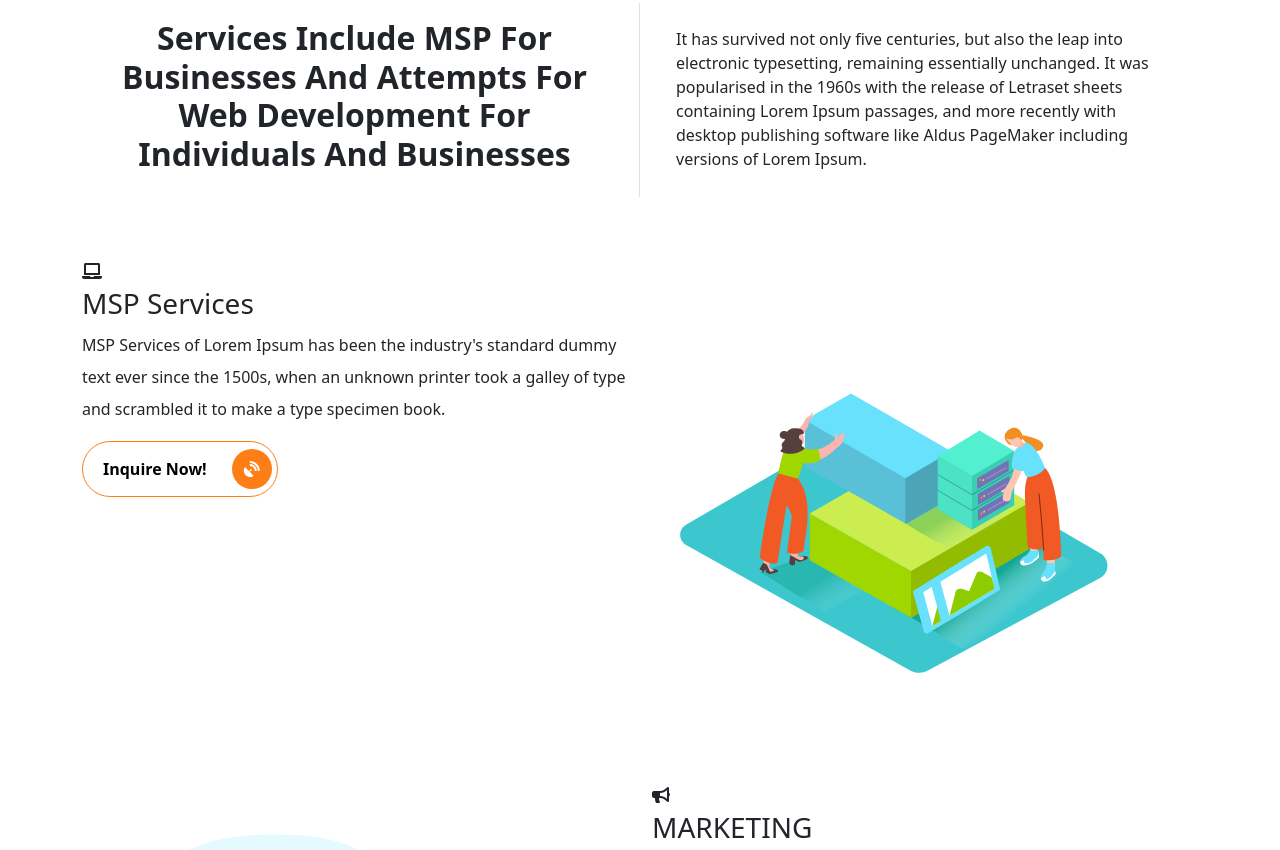
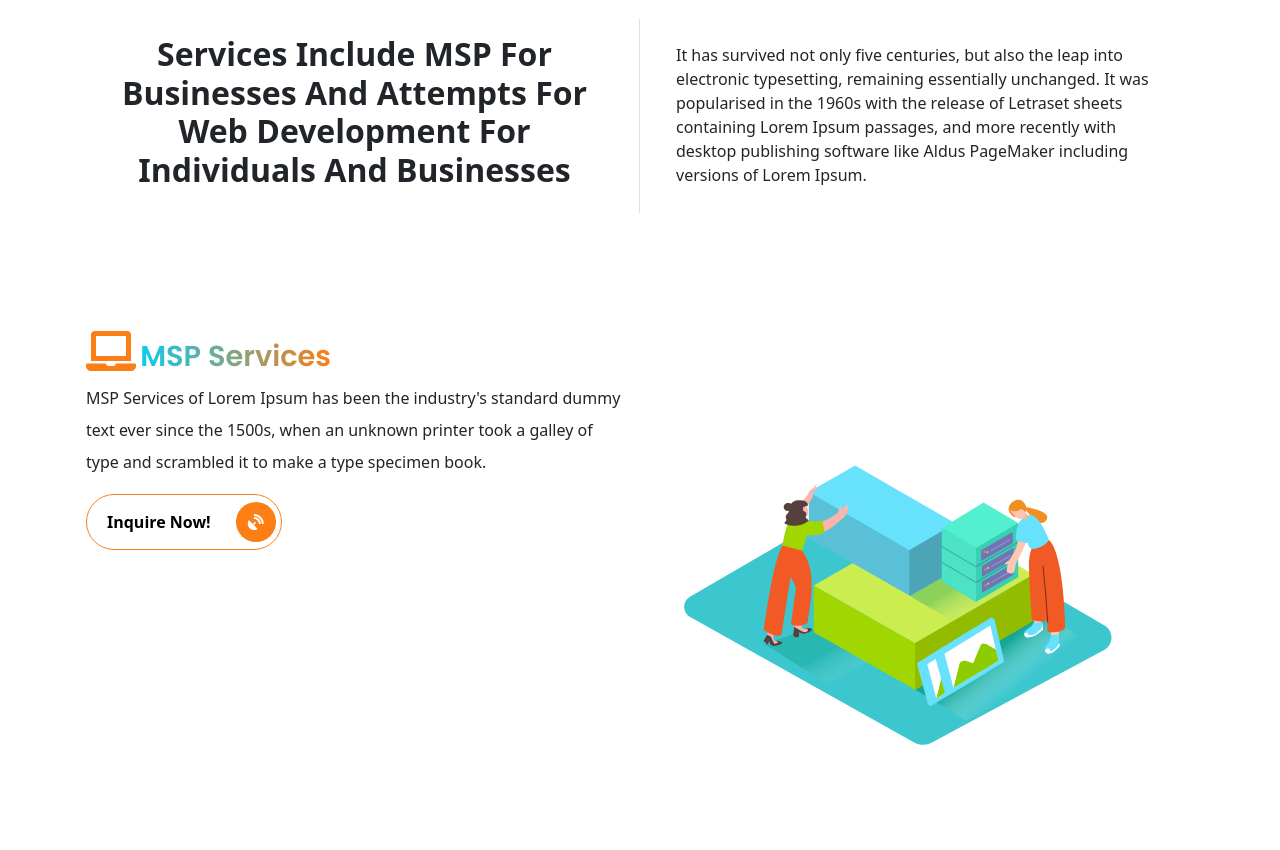
Before and after one commit to pjpatrick/_Learn-Bootstrap, a website: page index.html in a window 1280 px wide. Shown: the part 1397-2247 px from the top of the page. Drawn offline with Linux system fonts and the light colour scheme.

Commit message:
06272021v2

```diff
--- a/index.html
+++ b/index.html
@@ -128,7 +128,7 @@
       </section>
 
       <!--START SECTION 4 - THE SERVICES-->
-      <section id="services" class="our-services">
+      <section id="services" class="services">
         <div class="container">
         <div class= "row text-center">
           <h1 class="display-3 fw-bold">Our Services</h1>
--- a/scss/components/_typography.scss
+++ b/scss/components/_typography.scss
@@ -49,6 +49,20 @@
 //DIPLAY 3
 .display-3 {
     font-family: 'Poppins', sans-serif;
+
+    &--title {
+        font-size: 1.8rem;
+        text-transform: capitalize;
+        font-weight: 600;
+        font-family: 'Poppins', sans-serif;
+        display: inline-block;
+        background-image: linear-gradient(to left, $primary, $secondary);
+        background-clip: text;
+        -webkit-background-clip: text;
+        -webkit-text-fill-color: transparent;
+
+
+    }
 }
 
 //BORDER RIGHT
--- a/scss/sections/_services.scss
+++ b/scss/sections/_services.scss
@@ -0,0 +1,16 @@
+@use '../custom' as *;
+
+.services {
+    position: relative;
+    padding: 1rem 0;
+
+    &__content {
+        padding: 1rem;
+        margin-top: 1.5rem;
+
+        .icon {
+            font-size: 2.5rem;
+            color: $primary;
+        }
+    }
+}
```
Also changed, not shown: assets/css/style.css, 1 other file.
